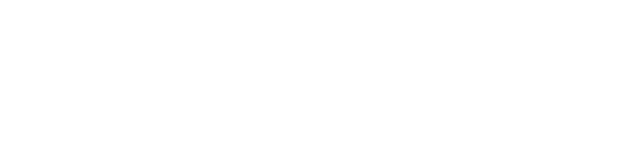
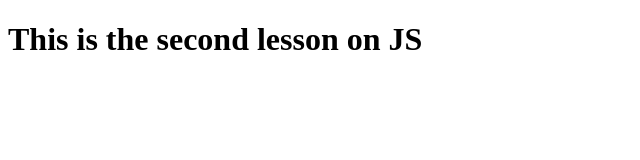
Before and after one commit to YuliiaDud/JavaScript, a plain HTML site: page index.html in a window 1280 px wide. Shown: the whole page, without its empty margins (0-640 px from the left). Drawn offline with Linux system fonts and the light colour scheme.

Commit message:
Updated index.html

```diff
--- a/index.html
+++ b/index.html
@@ -6,6 +6,7 @@
     <title>Document</title>
 </head>
 <body>
+    <h1>This is the second lesson on JS</h1>
     <script src="main.js"></script>
 </body>
 </html>
```
